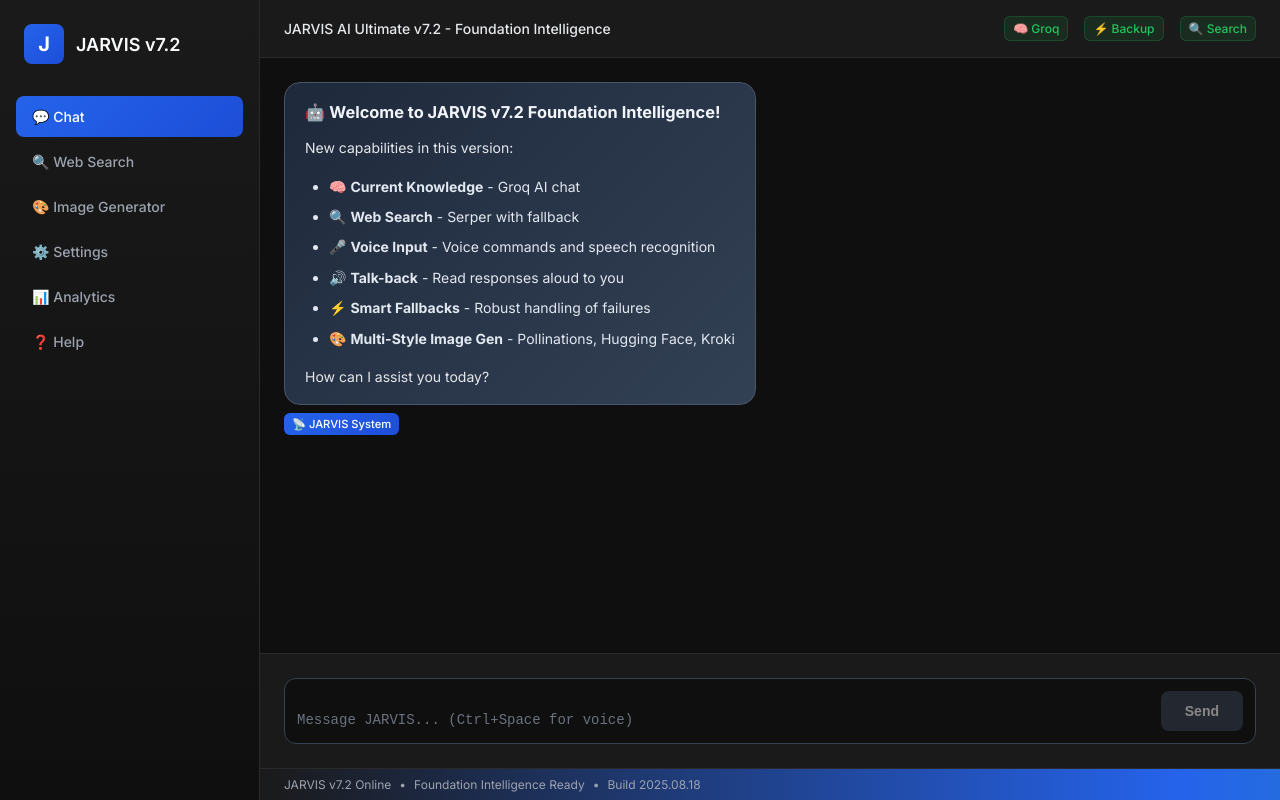
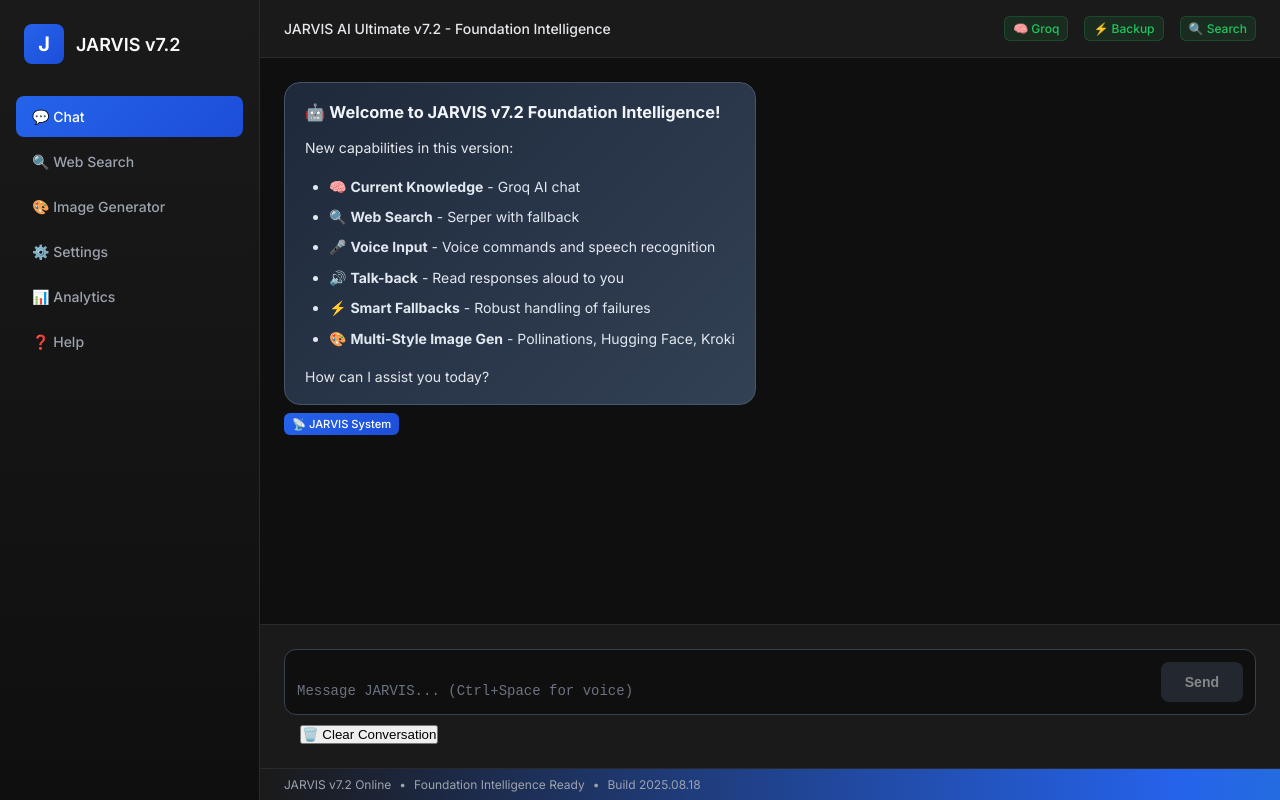
Before and after one commit to Xahyx7/jarvisx7, a website: page main.html in a window 1280 px wide. Drawn offline with Linux system fonts and the light colour scheme.

Commit message:
Update main.html

```diff
--- a/main.html
+++ b/main.html
@@ -80,6 +80,7 @@
           ></textarea>
           <button type="submit" id="sendBtn" disabled>Send</button>
         </form>
+        <button id="clearHistoryBtn" title="Clear chat history" style="margin-top:10px; margin-left:16px;">🗑️ Clear Conversation</button>
       </div>
     </div>
     <div class="status-bar">
```
Lines whose indentation alone changed are shown as unchanged.
